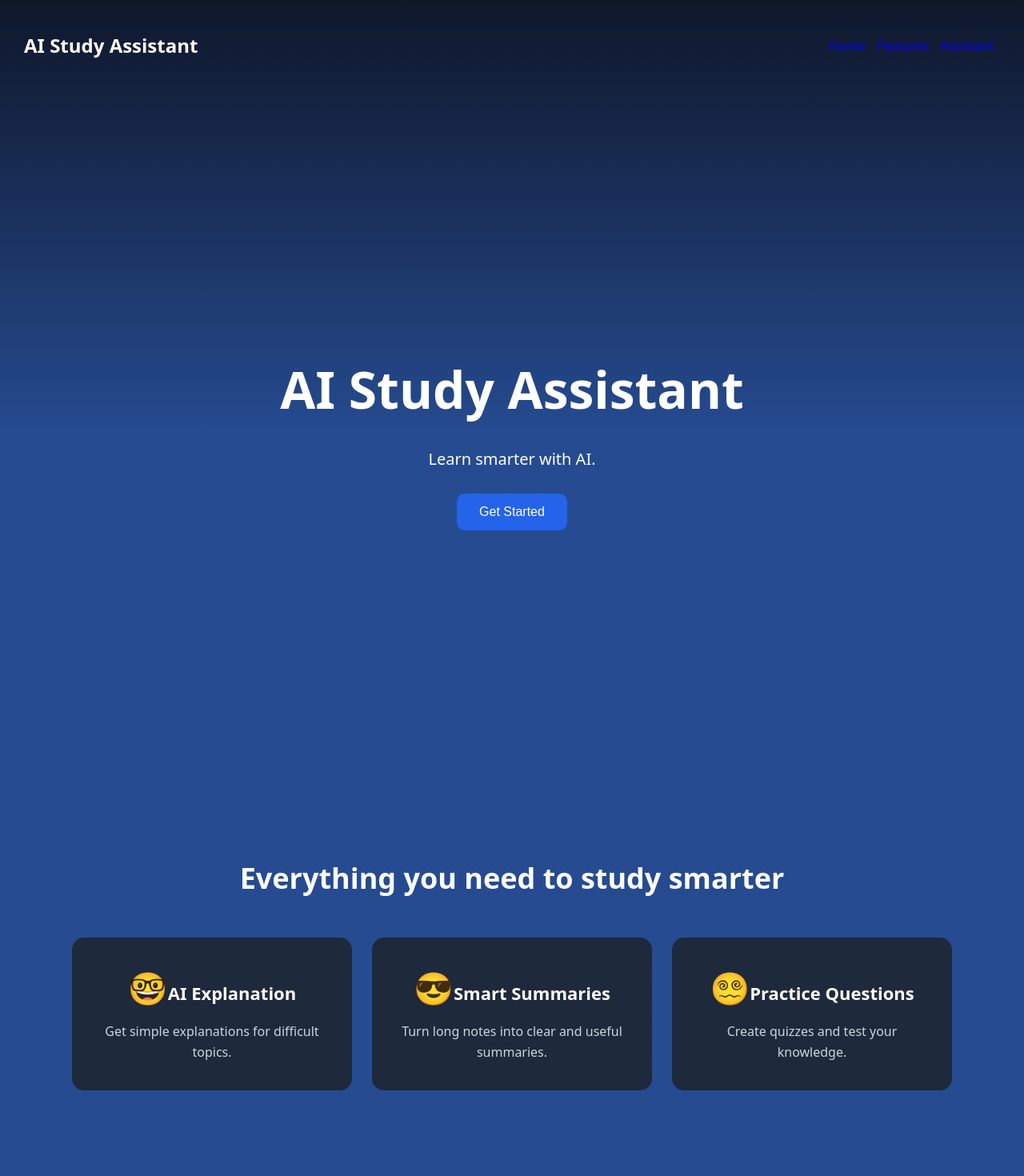
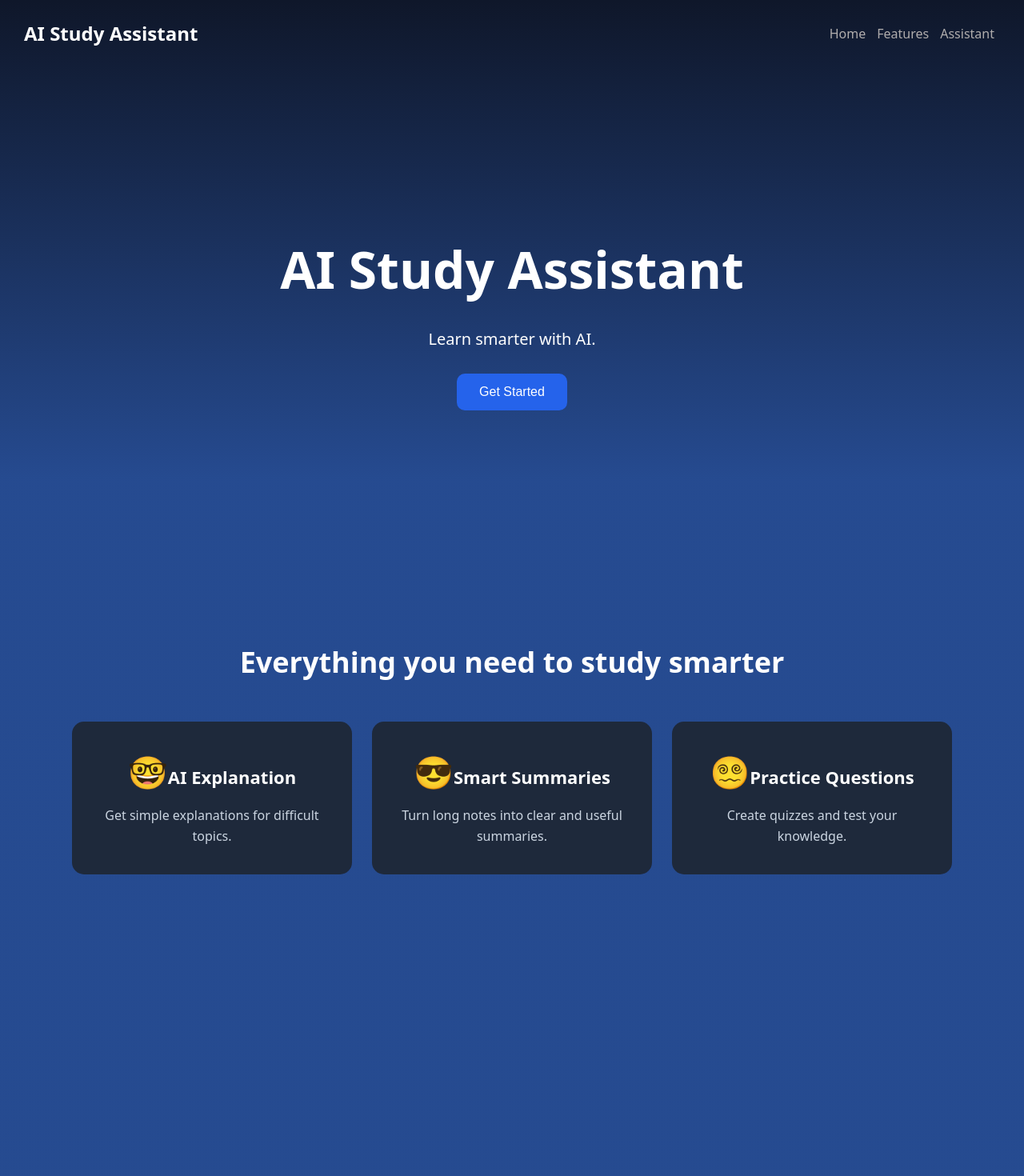
Before and after one commit to Elissaios-Christodoulou/ai-study-assistant, a React (Vite) app: page / in a window 1280 px wide. Shown: the top 1470 px of the page at 80% size. Built offline with nearby package versions, Linux system fonts and the light colour scheme.

Commit message:
Clean up global project

```diff
--- a/src/App.css
+++ b/src/App.css
@@ -7,7 +7,7 @@
 }
 
 .hero {
-  min-height: 100vh;
+  min-height: 70vh;
   display: flex;
   flex-direction: column;
   justify-content: center;
@@ -42,7 +42,8 @@
 }
 
 .features {
-  padding: 80px 40px;
+  min-height: 70vh;
+  padding: 80px 50px;
   text-align: center;
 }
 
@@ -143,11 +144,11 @@
 }
 
 .navbar {
-  background-color: #06205100;
+  background-color: #1b65ef00;
   justify-content: space-between;
   display: flex;
   align-items: center;
-  padding: 40px 30px;
+  padding: 25px 30px;
   position: relative;
   top: 0%;
 }
@@ -155,16 +156,19 @@
 .navbar a {
   text-decoration: none;
   padding: 7px;
-
+  color: rgb(176, 173, 173);
+  text-decoration: none;
 }
 
 .navbar a:hover {
   color: #4fa379;
+  opacity: 0.7;
 }
 
 .assistant {
   padding: 80px 40px;
   text-align: center;
+  min-height: 50vh;
 }
 
 .assistant input {
@@ -187,7 +191,7 @@
 
 .assistant button:hover {
   transform: translateY(-3px);
-  background-color: #1d4ed8;
+  background-color: #123bab;
 }
 
 .assistant-description {
```
Also changed, not shown: src/components/FeatureCard.tsx (+6 -6 lines).
